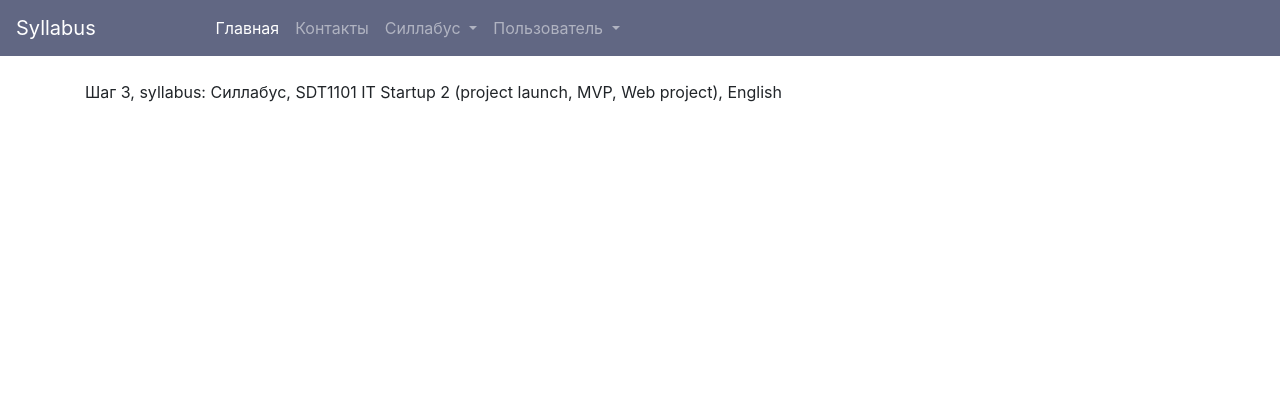
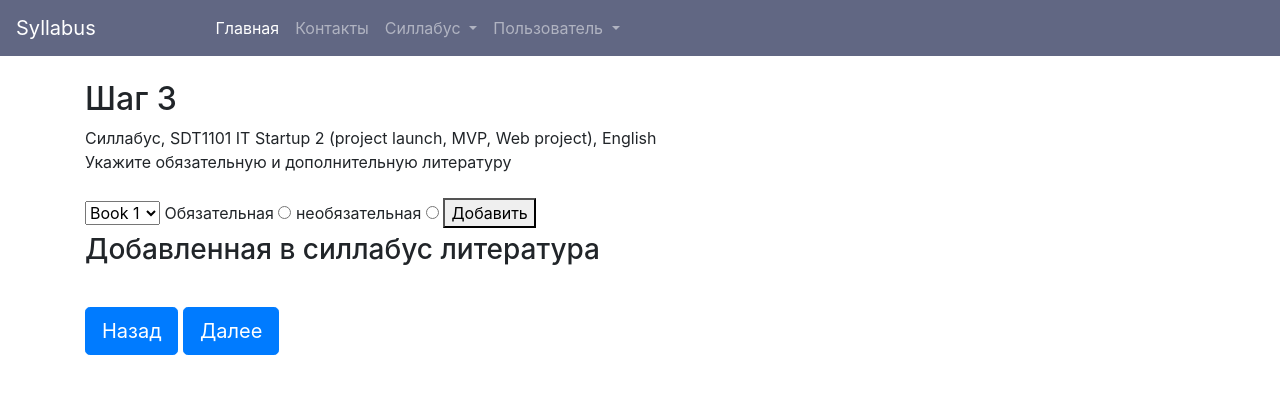
Before and after one commit to CChromeVOX/Syllabus_project, a Django app: page /next_step/18 in a window 1280 px wide. Shown: the top 394 px of the page. Run offline with Django 3.2, Linux system fonts and the light colour scheme; data comes from the database, SQL or seed files in the repository; both versions use the stored data as it was after the commit.

Commit message:
Шаг 3, связка литературы
Добавление модели для литературы силлабуса, страница next_step, создание представления для отображение добавленной литературы в силлабус

```diff
--- a/webbs/syllabuses/models.py
+++ b/webbs/syllabuses/models.py
@@ -102,7 +102,17 @@ class Literature(models.Model):
     title = models.TextField('Название', blank=False)
 
     def __str__(self):
-        return f"{self.number}) {self.title}."
+        return f"{self.title}."
+
+
+#Создаем связь с силлабусом для добавления обяз и необяз литературы
+class LiteratureInSyllabus(models.Model):
+    syllabus = models.ForeignKey(Syllabus, on_delete=models.CASCADE, null=True, verbose_name='Силлабус')
+    literature = models.ForeignKey(Literature, on_delete=models.CASCADE, null=True, verbose_name='Литература')
+    mandatory = models.BooleanField('Обязательная', default=0)
+
+    def __str__(self):
+        return f"{self.literature}."
 
 
 
--- a/webbs/syllabuses/templates/syllabuses/add_literature_form.html
+++ /dev/null
@@ -1,5 +0,0 @@
-<form method="post" id="literature-form">
-    {% csrf_token %}
-    {{ literature_form.as_p }}
-    <button type="submit">Сохранить</button>
-</form>
--- a/webbs/syllabuses/templates/syllabuses/literature_form.html
+++ b/webbs/syllabuses/templates/syllabuses/literature_form.html
@@ -9,7 +9,7 @@
   <form method="post" id="literature-form">
       {% csrf_token %}
       <input class="form-input" name="title">
-      <button type="submit">Добавить литературу</button>
+      <button type="submit">Добавить литературу по дисциплине {{ syllabus.course }}</button>
   </form>
   <!-- Отображение добавленной литературы -->
 <h3>Добавленная литература</h3>
@@ -19,6 +19,7 @@
     {% endfor %}
 </ol>
 <br/>
+<a href="{% url 'create_syllabus'%}" class="btn btn-primary btn-lg">Назад</a>
 <a href="{% url 'next_step' syllabus.id %}" class="btn btn-primary btn-lg">Далее</a>
 </div>
 
--- a/webbs/syllabuses/templates/syllabuses/next_step.html
+++ b/webbs/syllabuses/templates/syllabuses/next_step.html
@@ -3,10 +3,42 @@
 {% block content %}
 <div class="container">
 <br/>
-Шаг 3, syllabus: {{syllabus}}
+<h2>Шаг 3</h2>{{syllabus}}
+<br>
+Укажите обязательную и дополнительную литературу
 <br/>
 <br/>
+<form method="post" id="literature-form">
+    {% csrf_token %}
+    <select class="form-input" form = "literature-form" name="liter">
+        {% for r in literatures %}
+        <option value={{r.id}}>{{r.title}}</option>
+        {% endfor %}
+    </select>
+    <label>Обязательная</label>
+    <input value="1" type="radio" name="mandatory" form = "literature-form">
+    <label>необязательная</label>
+    <input value="0" type="radio" name="mandatory" form = "literature-form">
+    <button type="submit">Добавить</button>
+</form>
+<!-- Отображение добавленной литературы -->
+<h3>Добавленная в силлабус литература</h3>
+<ol>
+  {% for literature in literaturesinsyllabus %}
+      <li>{{ literature.literature }}
+        {% if literature.mandatory == True %}
+        Обязательная
+        {% else %}
+        Дополнительная
+        {% endif %}
 
+      </li>
+
+  {% endfor %}
+</ol>
+<br/>
+<a href="{% url 'literature_form' syllabus.id %}" class="btn btn-primary btn-lg">Назад</a>
+<a href="{% url 'next_step' syllabus.id %}" class="btn btn-primary btn-lg">Далее</a>
 
 </div>
 {% endblock %}
--- a/webbs/syllabuses/views.py
+++ b/webbs/syllabuses/views.py
@@ -1,8 +1,8 @@
 from django.shortcuts import redirect, render
 from django.shortcuts import render
-from syllabuses.models import Syllabus, Literature
+from syllabuses.models import Syllabus, Literature, LiteratureInSyllabus
 from .forms import SyllabusForm, SecondStepForm
-from django.http import JsonResponse
+from django.http import HttpResponseRedirect, JsonResponse
 
 # Create your views here.
 def home(request):
@@ -22,7 +22,20 @@ def create_syllabus(request):
 
 def next_step(request, syllabus_id: int):
     syllabus = Syllabus.objects.get(pk=syllabus_id)
-    return render(request, 'syllabuses/next_step.html', {'syllabus': syllabus})
+    if request.method == "POST":
+        l = request.POST["liter"]
+        literature = Literature.objects.get(pk=l)
+        mandatory = request.POST["mandatory"]
+        LiteratureInSyllabus.objects.create(
+            syllabus = syllabus,
+            literature = literature,
+            mandatory = mandatory
+        )
+    return render(request, 'syllabuses/next_step.html',{
+                      'syllabus': syllabus,
+                      'literatures': Literature.objects.filter(course=syllabus.course),
+                      'literaturesinsyllabus': LiteratureInSyllabus.objects.filter(syllabus = syllabus)
+                    })
 
 
 def add_literature(request, syllabus_id: int):
@@ -34,7 +47,7 @@ def add_literature(request, syllabus_id: int):
             course=syllabus.course,
             title=title,
         )
-        return redirect(f'literature_form/{syllabus.id}')
+
 
     return render(request, 'syllabuses/literature_form.html',
                   {
```
Also changed, not shown: webbs/db.sqlite3, webbs/syllabuses/migrations/0004_literatureinsyllabus.py (added).
